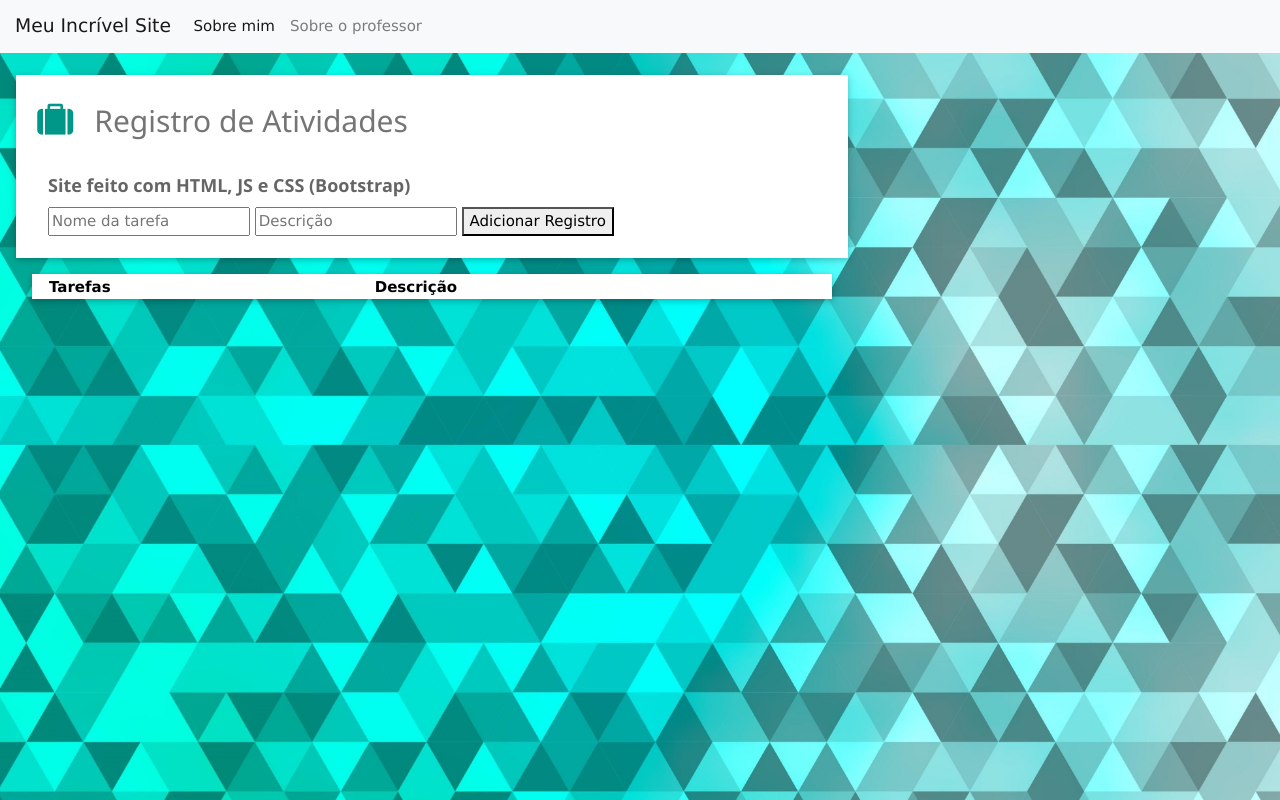
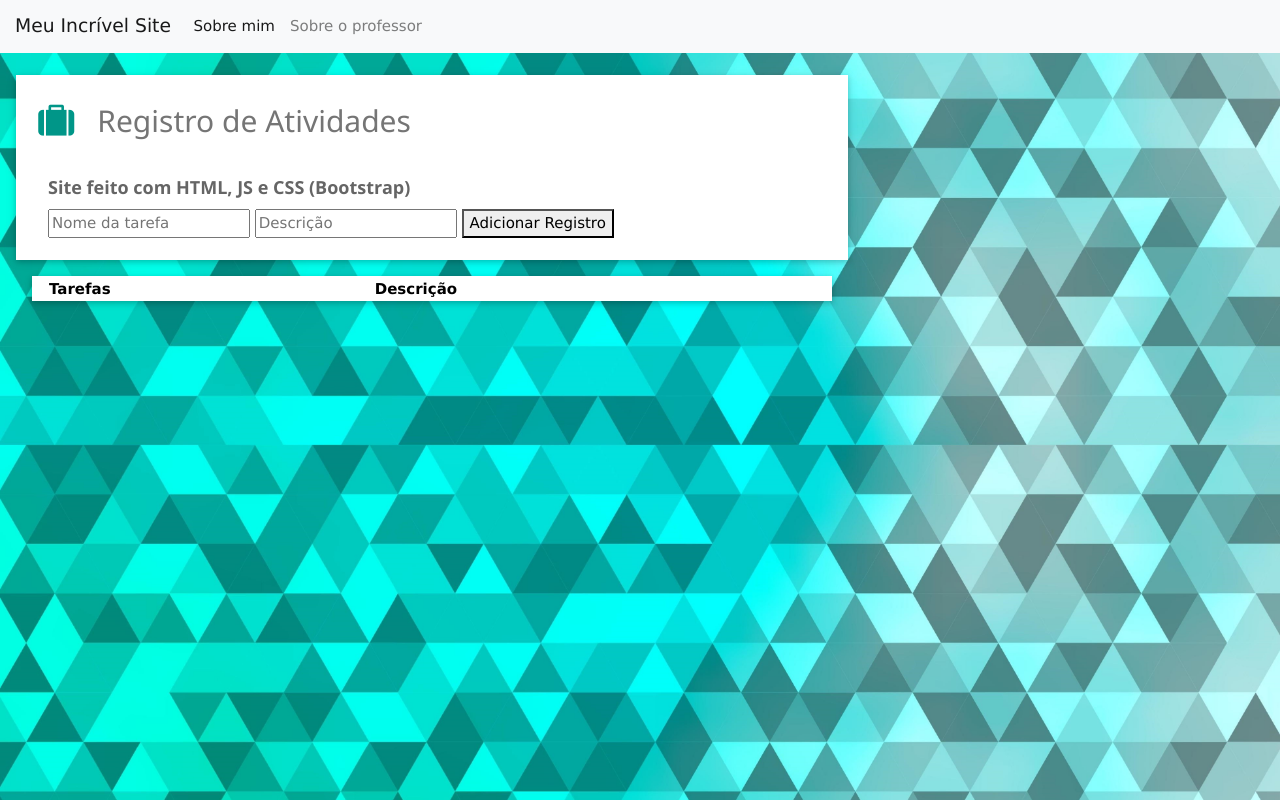
Before and after one commit to jma7th/AtividadeADS-Mobile, a plain HTML site: page index.html in a window 1280 px wide. Drawn offline with nearby package versions, Linux system fonts and the light colour scheme.

Commit message:
index update

```diff
--- a/index.html
+++ b/index.html
@@ -46,7 +46,15 @@
         <div class="w3-twothird">
 
       <div class="w3-container w3-card w3-white w3-margin-bottom">
-        <h2 class="w3-text-grey w3-padding-16"><i class="fa fa-suitcase fa-fw w3-margin-right w3-xxlarge w3-text-teal"></i>Registro de Atividades</h2>
+        <table>
+            <td>
+                <h2 class="w3-text-grey w3-padding-16"><i class="fa fa-suitcase fa-fw w3-margin-right w3-xxlarge w3-text-teal"></i>
+            </td>
+            <td>
+                <h2 class="w3-text-grey w3-padding-16">Registro de Atividades</h2>
+            </td>
+        </table>
+
         <div class="w3-container">
           <h5 class="w3-opacity"><b>Site feito com HTML, JS e CSS (Bootstrap)</b></h5>
             <form>
```
